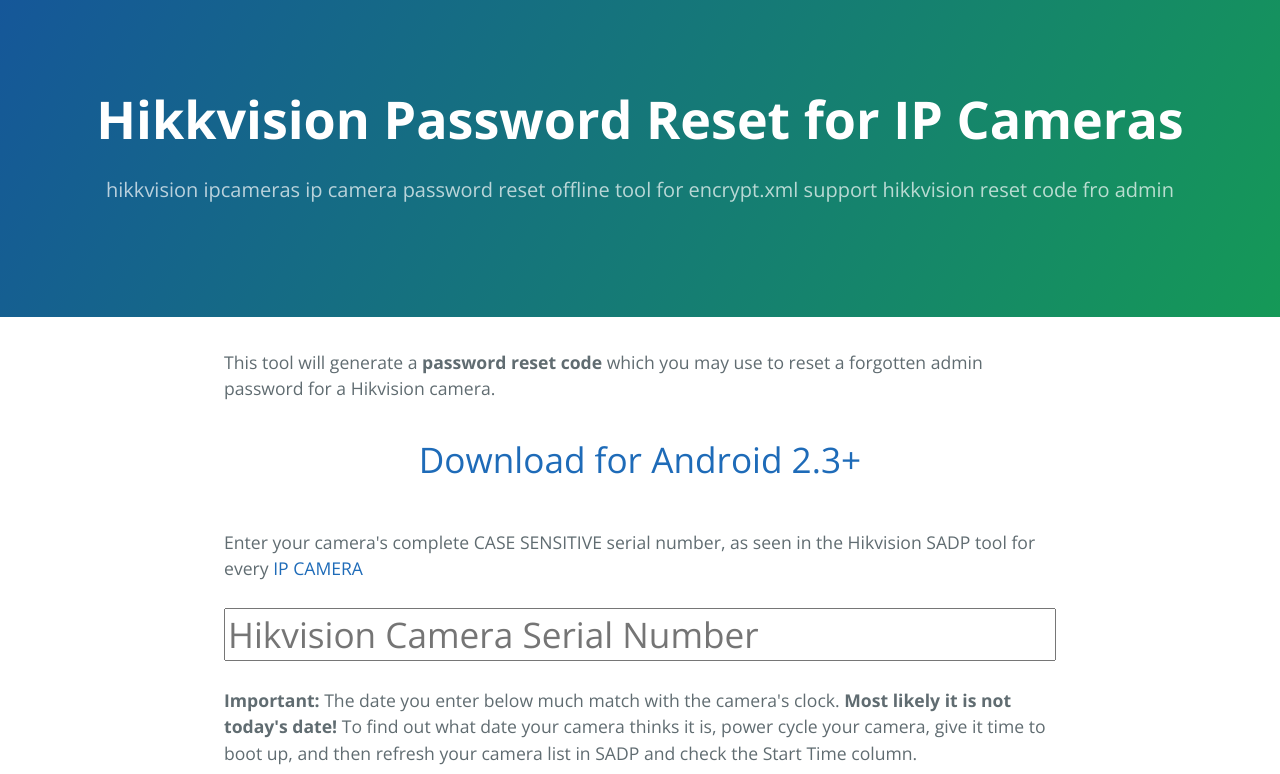
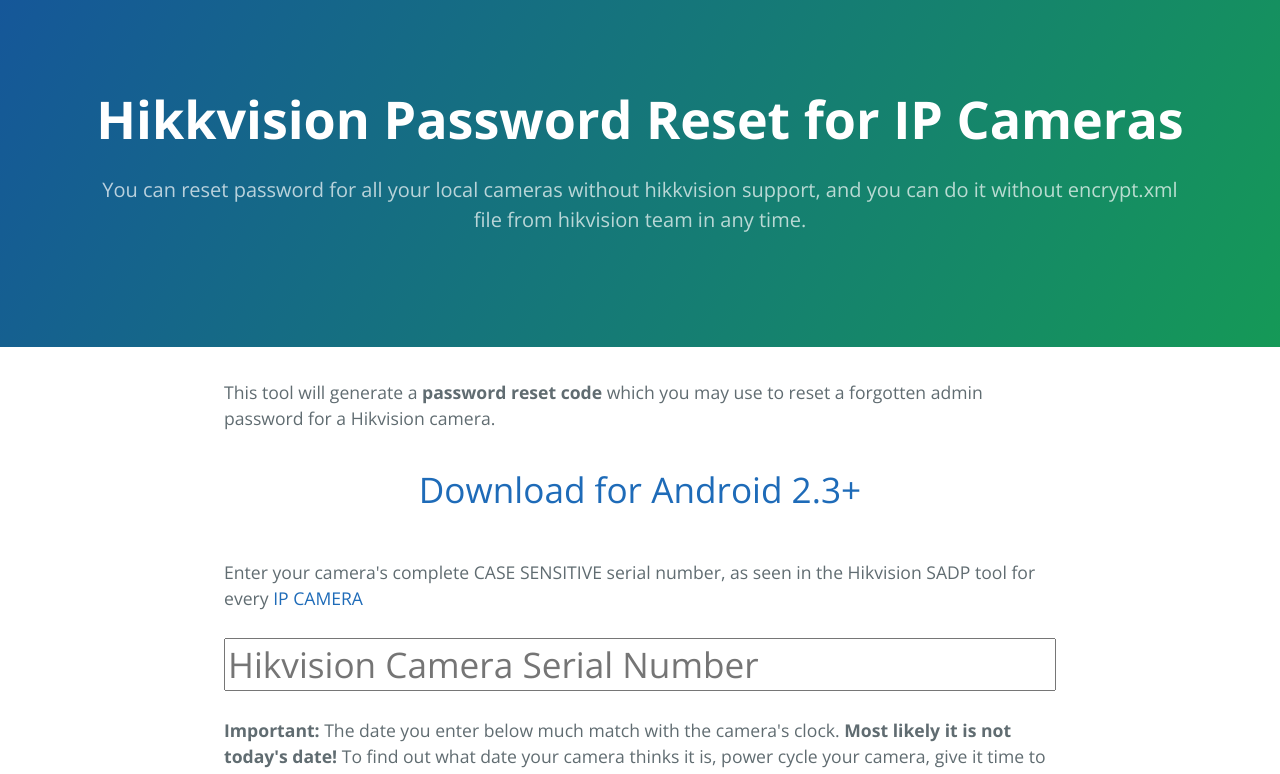
Before and after one commit to HikkVisionPasswordReset/hikkvisionpasswordreset.github.io, a plain HTML site: page index.html in a window 1280 px wide. Shown: the top 774 px of the page. Drawn offline with nearby package versions, Linux system fonts and the light colour scheme.

Commit message:
Update index.html

```diff
--- a/index.html
+++ b/index.html
@@ -77,7 +77,7 @@
   <body>
     <section class="page-header">
       <h1 class="project-name">Hikkvision Password Reset for IP Cameras</h1>
-      <h2 class="project-tagline">hikkvision ipcameras ip camera password reset offline tool for encrypt.xml support hikkvision reset code fro admin</h2>
+      <h2 class="project-tagline">You can reset password for all your local cameras without hikkvision support, and you can do it without encrypt.xml file from hikvision team in any time.</h2>
     </section>
 
     <section class="main-content">
@@ -152,7 +152,7 @@
 cd ~/hikkavision-recover-master
 <br>
 make
-<br>
+<br><br>
 And now you have a `build` directory with compiled app for Windows and Linux
 <h3>
 <a id="creating-pages-manually" class="anchor" href="#creating-pages-manually" aria-hidden="true"><span aria-hidden="true" class="octicon octicon-link"></span></a>Usage of Toolkit</h3>
```
